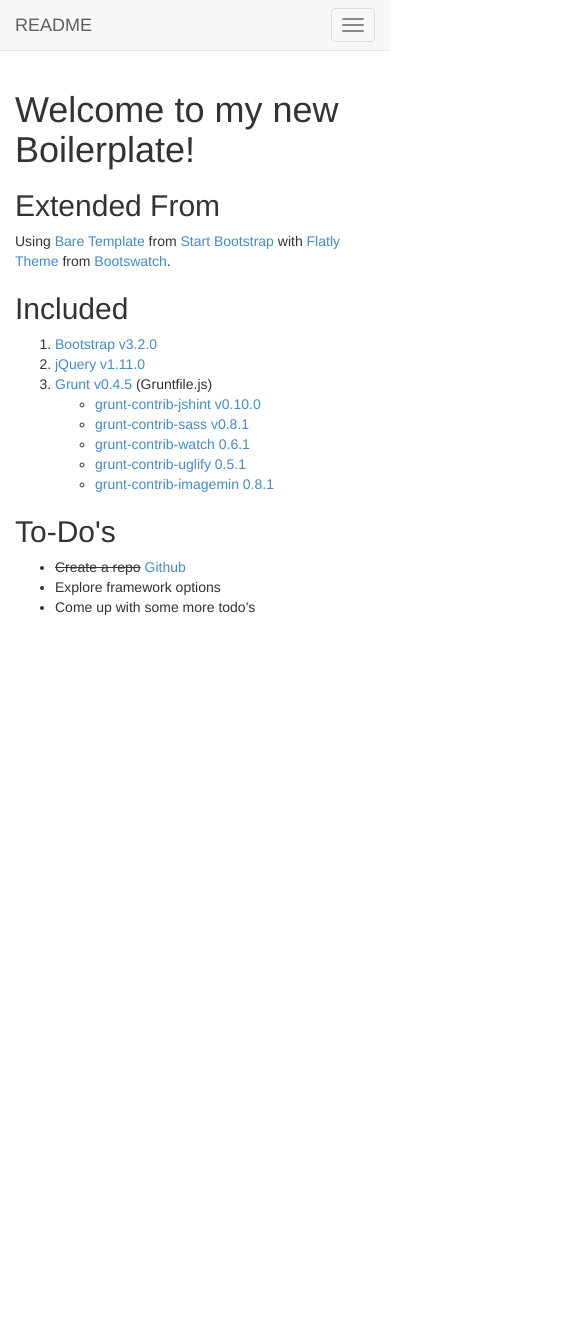
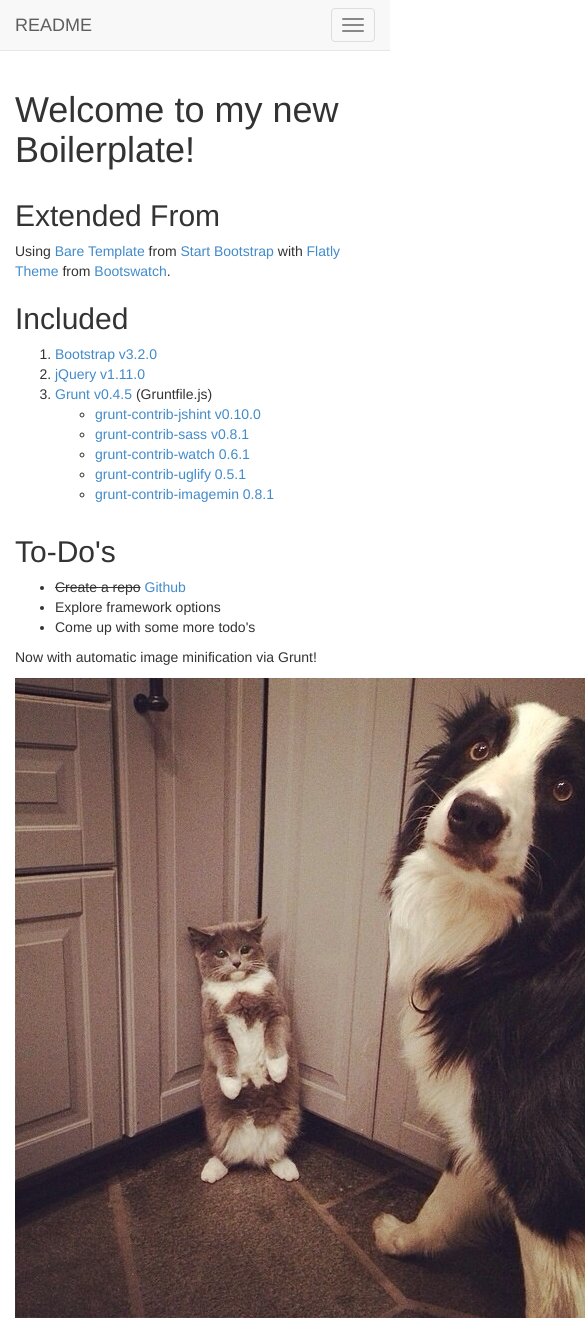
Before and after one commit to 88mpg/boilerplate, a website: page index.html in a window 390 px wide. Shown: the top 1321 px of the page, 585 px wide, since content can reach past the window. Before the commit the page ends 844 px from the top, so only its background shows below. Drawn offline with Linux system fonts and the light colour scheme.

Commit message:
add test photo, update index and grunt

```diff
--- a/Gruntfile.js
+++ b/Gruntfile.js
@@ -48,9 +48,9 @@ module.exports = function(grunt) {
       dynamic: {
         files: [{
           expand: true,
-          cwd: 'img/',
+          cwd: 'assets/images/',
           src: ['**/*.{png,jpg,gif}'],
-          dest: 'img/'
+          dest: 'assets/images/'
         }]
       }
     },
--- a/index.html
+++ b/index.html
@@ -71,17 +71,16 @@
             	<h1>Welcome to my new Boilerplate!</h1>
 
             </div>
-            <div class="col-lg-4">
+            <div class="col-lg-4 col-xs-12">
 
                 <h2>Extended From</h2>
 
                 Using <a href="//github.com/IronSummitMedia/startbootstrap/tree/gh-pages/templates/bare" target="_blank">Bare Template</a> from <a href="//startbootstrap.com" target="_blank">Start Bootstrap</a> with <a href="https://github.com/thomaspark/bootswatch/tree/gh-pages/flatly">Flatly Theme</a> from <a href="http://bootswatch.com/">Bootswatch</a>.
 
             </div>
-            <div class="col-lg-4">
 
+            <div class="col-lg-4 col-xs-12">
                 <h2>Included</h2>
-
                 <ol>
                     <li><a href="//getbootstrap.com">Bootstrap v3.2.0</a></li>
                     <li><a href="//jquery.com">jQuery v1.11.0</a></li>
@@ -96,22 +95,24 @@
                         </ul>
                     </li>
                 </ol>
+            </div>
 
-            </div>
-            <div class="col-lg-4">
-
+            <div class="col-lg-4 col-xs-12">
                 <h2>To-Do's</h2>
-
                 <ul>
                     <li><span class="done">Create a repo</span> <a href="//github.com/88mpg/boilerplate">Github</a></li>
                     <li>Explore framework options</li>
                     <li>Come up with some more todo's</li>
                 </ul>
-
             </div>
-
         </div>
         <!-- /.row -->
+
+        <div class="row">
+            <div class="col-xs-12">
+                <p>Now with automatic image minification via Grunt!</p>
+                <img src="assets/images/catdog.jpg" alt="A cat and a dog standing up.">
+            </div>
 
     </div>
     <!-- /.container -->
```
Also changed, not shown: assets/images/catdog.jpg (added).
